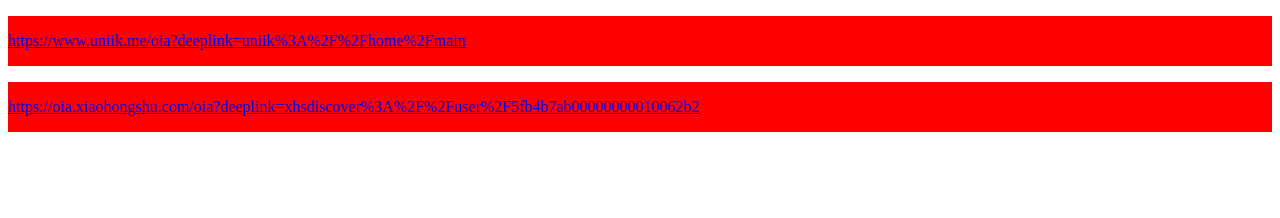
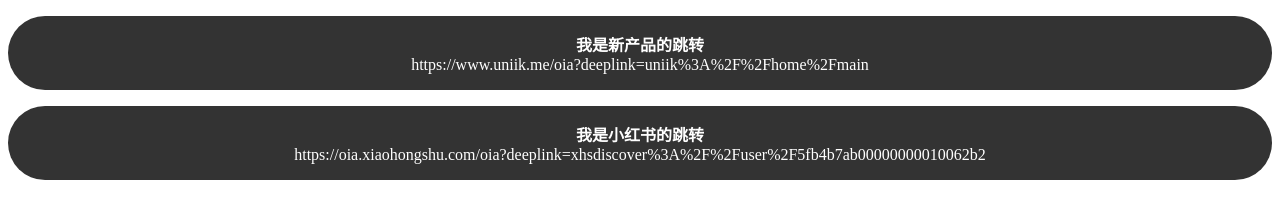
Before and after one commit to ziven27/test, a website: page index.html in a window 1280 px wide. Drawn offline with Linux system fonts and the light colour scheme.

Commit message:
fix: 测试

```diff
--- a/index.html
+++ b/index.html
@@ -9,16 +9,29 @@
     <style>
         .jump-btn{
             display: block;
-            padding: 1em 0;
+            padding: 1em;
             margin: 1em 0;
-            background-color: red;
+            background-color: #333;
+            color: #ffffff;
+            text-align: center;
+            text-decoration: none;
+            border-radius: 100px;
+        }
+        .jump-btn strong{
+            display: block;
         }
     </style>
 </head>
 <body>
     <div>
-        <a class="jump-btn" href="https://www.uniik.me/oia?deeplink=uniik%3A%2F%2Fhome%2Fmain">https://www.uniik.me/oia?deeplink=uniik%3A%2F%2Fhome%2Fmain</a>
-        <a class="jump-btn" href="https://oia.xiaohongshu.com/oia?deeplink=xhsdiscover%3A%2F%2Fuser%2F5fb4b7ab00000000010062b2">https://oia.xiaohongshu.com/oia?deeplink=xhsdiscover%3A%2F%2Fuser%2F5fb4b7ab00000000010062b2</a>
+        <a class="jump-btn" href="https://www.uniik.me/oia?deeplink=uniik%3A%2F%2Fhome%2Fmain">
+            <strong>我是新产品的跳转</strong>
+            https://www.uniik.me/oia?deeplink=uniik%3A%2F%2Fhome%2Fmain
+        </a>
+        <a class="jump-btn" href="https://oia.xiaohongshu.com/oia?deeplink=xhsdiscover%3A%2F%2Fuser%2F5fb4b7ab00000000010062b2">
+            <strong>我是小红书的跳转</strong>
+            https://oia.xiaohongshu.com/oia?deeplink=xhsdiscover%3A%2F%2Fuser%2F5fb4b7ab00000000010062b2
+        </a>
     </div>
 </body>
 </html>
```
